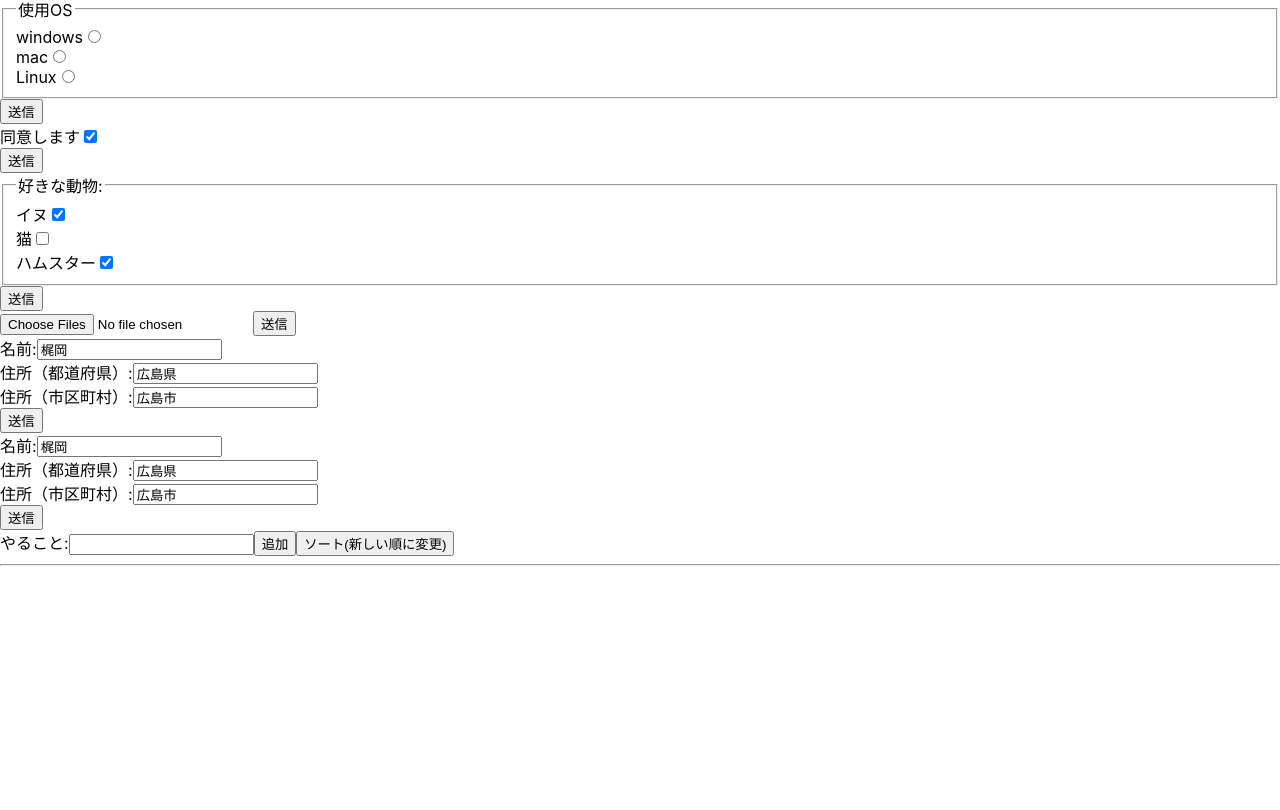
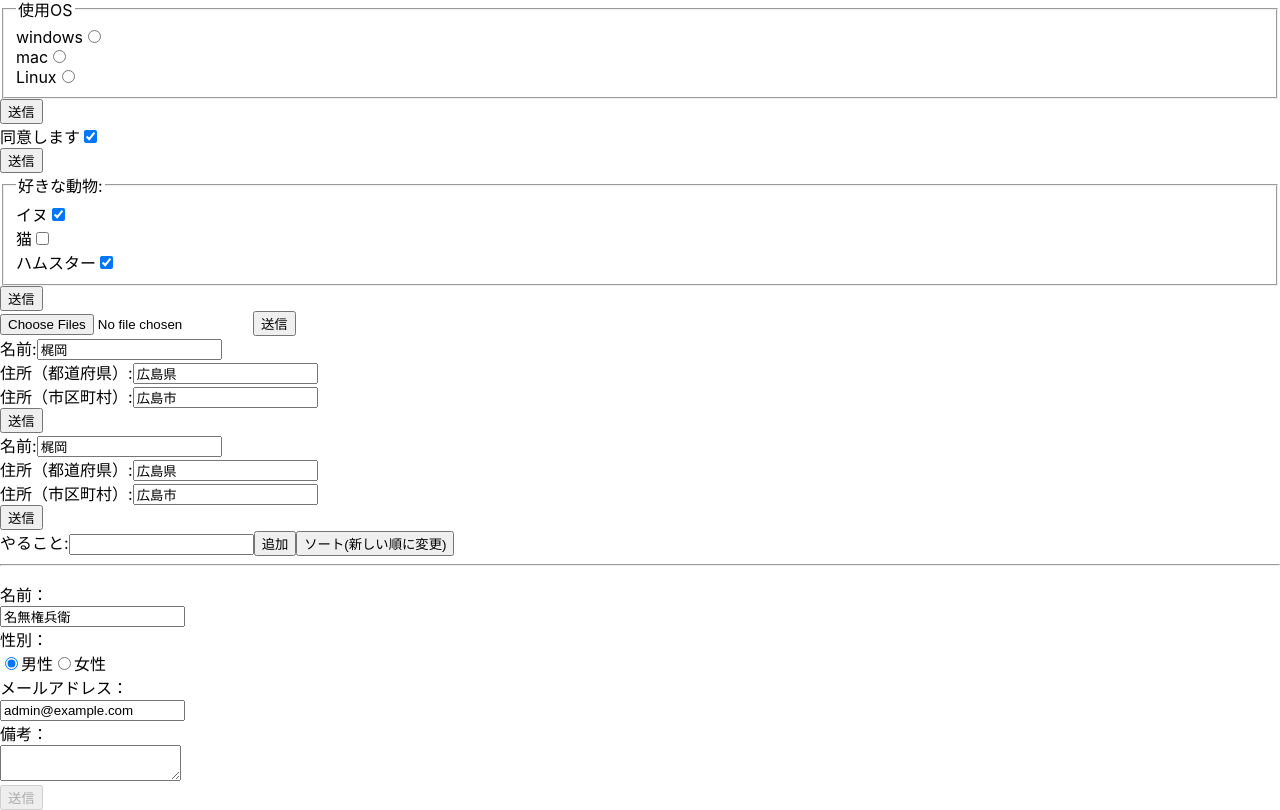
Before and after one commit to shunmakk/basic-react-pratice, a React (Create React App) app: page / in a window 1280 px wide. Shown: the part 506-1316 px from the top of the page. Before the commit the page ends 1088 px from the top, so only its background shows below. Built offline with nearby package versions, Linux system fonts and the light colour scheme.

Commit message:
React-hooks-formを使ってformの検証ツールを作る

```diff
--- a/package.json
+++ b/package.json
@@ -8,6 +8,7 @@
     "@testing-library/user-event": "^13.5.0",
     "react": "^18.2.0",
     "react-dom": "^18.2.0",
+    "react-hook-form": "^7.50.0",
     "react-scripts": "5.0.1",
     "use-immer": "^0.9.0",
     "web-vitals": "^2.1.4"
--- /dev/null
+++ b/src/Components/FormBasic.js
@@ -0,0 +1,108 @@
+import { useForm } from 'react-hook-form';
+
+export default function FormBasic() {
+  const defaultValues = {
+    name: '名無権兵衛',
+    email: 'admin@example.com',
+    gender: 'male',
+    memo: ''
+  };
+
+  const { register, handleSubmit,
+    formState: { errors, isDirty, isValid, isSubmitting } } = useForm({
+    defaultValues
+  });
+  const onsubmit = data => {
+    return new Promise(resolve => {
+      setTimeout(() => {
+        resolve();
+        console.log(data);
+      }, 4000);
+    });
+  }
+  const onerror = err => console.log(err);
+
+  return (
+  <form onSubmit={handleSubmit(onsubmit, onerror)} noValidate>
+    <div>
+      <label htmlFor="name">名前：</label><br/>
+      <input id="name" type="text"
+        {...register('name', {
+          required: '名前は必須入力です。',
+          maxLength: {
+            value: 20,
+            message: '名前は20文字以内にしてください。'
+          }
+        })}
+      />
+      <div>{errors.name?.message}</div>
+    </div>
+    <div>
+      <label htmlFor="gender">性別：</label><br/>
+      <label>
+      <input type="radio" value="male"
+        {...register('gender', {
+          required: '性別は必須です。',
+        })} />男性
+      </label>
+      <label>
+      <input type="radio" value="female"
+        {...register('gender', {
+          required: '性別は必須です。',
+        })} />女性
+      </label>
+      <div>{errors.gender?.message}</div>
+    </div>
+    <div>
+      <label htmlFor="email">メールアドレス：</label><br/>
+      <input id="email" type="email"
+        {...register('email', {
+          required: 'メールアドレスは必須入力です。',
+          pattern: {
+            value: /([a-z\d+\-.]+)@([a-z\d-]+(?:\.[a-z]+)*)/i,
+            message: 'メールアドレスの形式が不正です。'
+          }
+        })} />
+      <div>{errors.email?.message}</div>
+    </div>
+    <div>
+      <label htmlFor="memo">備考：</label><br/>
+      <textarea id="memo"
+        {...register('memo', {
+          required: '備考は必須入力です。',
+          minLength: {
+            value: 10,
+            message: '備考は10文字以上にしてください。'
+          },
+          validate: {
+            ng: (value, formValues) => {
+              const ngs = ['暴力', '死', 'グロ'];
+              for (const ng of ngs) {
+                if (value.includes(ng)) {
+                  return '備考にNGワードが含まれています。';
+                }
+              }
+              return  true;
+            }
+          },
+
+          // validate: (value, formValues) => {
+          //   const ngs = ['暴力', '死', 'グロ'];
+          //   for (const ng of ngs) {
+          //     if (value.includes(ng)) {
+          //       return '備考にNGワードが含まれています。';
+          //     }
+          //   }
+          //   return  true;
+          // }
+        })} />
+      <div>{errors.memo?.message}</div>
+    </div>
+    <div>
+     <button type="submit"
+        disabled={!isDirty || !isValid || isSubmitting}>送信</button>
+        {isSubmitting && <div>...送信中...</div>}
+    </div>
+    </form>
+  )
+}
--- a/src/index.js
+++ b/src/index.js
@@ -15,6 +15,7 @@
 import StateNest from './Components/StateNest';
 import StateNestImmer from './Components/StateNestImmer';
 import StateTodo from './Components/StateTodo';
+import FormBasic from './Components/FormBasic';
 
 
 const root = ReactDOM.createRoot(document.getElementById('root'));
@@ -37,6 +38,10 @@
     <StateNestImmer/>
     {/* 配列の更新 */}
     <StateTodo/>
+     {/* React Hook Form */}
+     <FormBasic/>
+
+
 
 
   </React.StrictMode>
```
Also changed, not shown: 1 other file (tests, documents, lock files or other folders).
